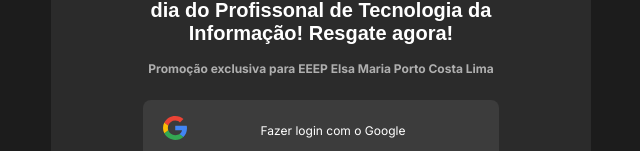
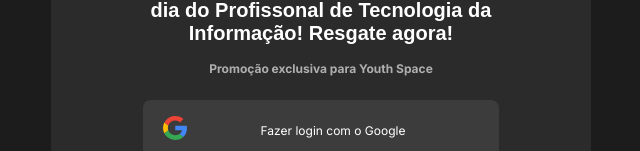
Before and after one commit to professorandrelima/ataque-dos-peaky-blinders, a Next.js app: page / in a window 1280 px wide. Shown: the part 474-625 px from the top of the page, without its empty margins (319-959 px from the left). Built offline with nearby package versions, Linux system fonts and the light colour scheme; a web font is replaced by a local one.

Commit message:
Update index.js

```diff
--- a/pages/index.js
+++ b/pages/index.js
@@ -32,7 +32,7 @@ export default function Home() {
               Você ganhou um combo de Cursos voltado para TI em comemoração ao dia do Profissonal de Tecnologia da Informação! Resgate agora!
             </h2>
 
-            <p>Promoção exclusiva para EEEP Elsa Maria Porto Costa Lima</p>
+            <p>Promoção exclusiva para Youth Space</p>
           </div>
 
           <div className={styles.form_data}>
```
